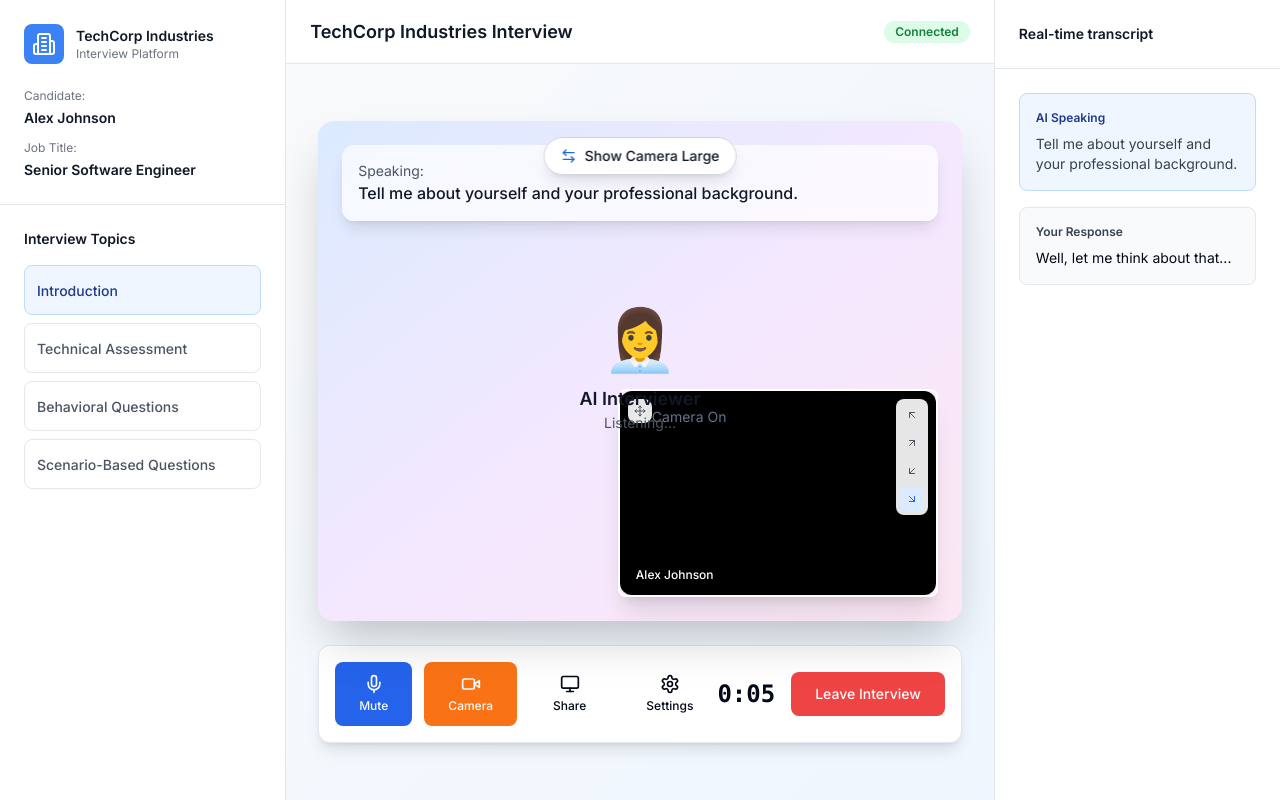
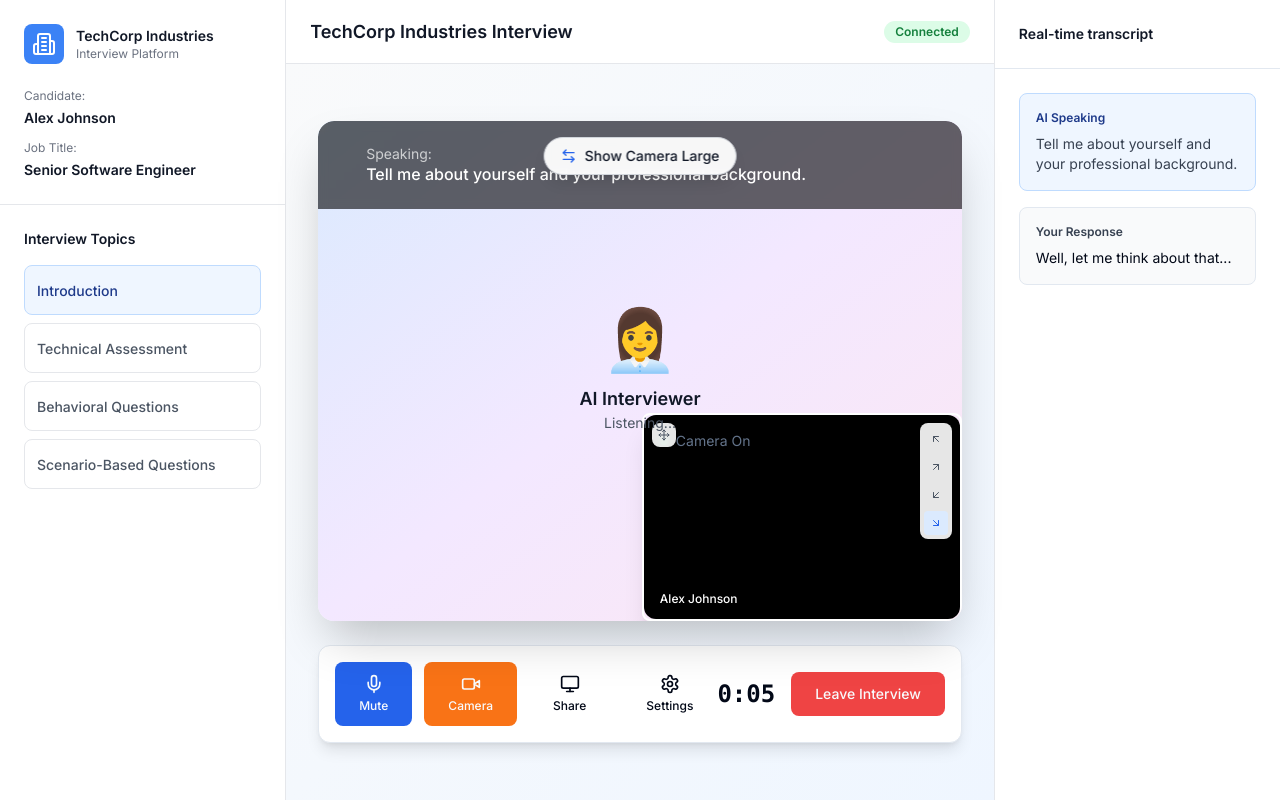
Before and after one commit to Manuel-Hub371/evalyn-ai, a Next.js app in the folder client/: page /interview in a window 1280 px wide. Built offline with nearby package versions, Linux system fonts and the light colour scheme; no server answers.

Commit message:
UI design improved

```diff
--- a/client/src/app/interview/page.tsx
+++ b/client/src/app/interview/page.tsx
@@ -284,13 +284,15 @@
                     </div>
 
                     {/* Question overlay - position based on camera position */}
-                    <div className={`absolute left-6 right-6 bg-white/70 backdrop-blur-sm rounded-xl p-4 shadow-lg ${
-                      cameraPosition.startsWith('bottom') ? 'top-6' : 'bottom-6'
+                    <div className={`absolute left-0 right-0 bg-black/60 backdrop-blur-sm ${
+                      cameraPosition.startsWith('bottom') ? 'top-0' : 'bottom-0'
                     }`}>
-                      <p className="text-sm text-gray-600">Speaking:</p>
-                      <p className="text-base font-medium text-gray-900">
-                        {currentQuestion?.text || 'Loading...'}
-                      </p>
+                      <div className="px-12 py-6">
+                        <p className="text-sm text-white/70 m-0 p-0 leading-tight">Speaking:</p>
+                        <p className="text-base font-medium text-white m-0 p-0 leading-snug">
+                          {currentQuestion?.text || 'Loading...'}
+                        </p>
+                      </div>
                     </div>
                   </>
                 ) : (
@@ -311,13 +313,15 @@
                     </div>
 
                     {/* Question overlay for swapped mode - position based on AI avatar position */}
-                    <div className={`absolute left-6 right-6 bg-white/70 backdrop-blur-sm rounded-xl p-4 shadow-lg ${
-                      cameraPosition.startsWith('bottom') ? 'top-6' : 'bottom-6'
+                    <div className={`absolute left-0 right-0 bg-black/60 backdrop-blur-sm ${
+                      cameraPosition.startsWith('bottom') ? 'top-0' : 'bottom-0'
                     }`}>
-                      <p className="text-sm text-gray-600">AI Interviewer is asking:</p>
-                      <p className="text-base font-medium text-gray-900">
-                        {currentQuestion?.text || 'Loading...'}
-                      </p>
+                      <div className="px-12 py-6">
+                        <p className="text-sm text-white/70 m-0 p-0 leading-tight">AI Interviewer is asking:</p>
+                        <p className="text-base font-medium text-white m-0 p-0 leading-snug">
+                          {currentQuestion?.text || 'Loading...'}
+                        </p>
+                      </div>
                     </div>
                   </>
                 )}
@@ -328,17 +332,17 @@
                   dragConstraints={{ left: 0, right: 0, top: 0, bottom: 0 }}
                   dragElastic={0.1}
                   className={`absolute w-80 h-52 rounded-lg overflow-hidden shadow-xl border-2 border-white ${
-                    cameraPosition === 'top-left' ? 'top-6 left-6' :
-                    cameraPosition === 'top-right' ? 'top-6 right-6' :
-                    cameraPosition === 'bottom-left' ? 'bottom-6 left-6' :
-                    'bottom-6 right-6'
+                    cameraPosition === 'top-left' ? 'top-0 left-0' :
+                    cameraPosition === 'top-right' ? 'top-0 right-0' :
+                    cameraPosition === 'bottom-left' ? 'bottom-0 left-0' :
+                    'bottom-0 right-0'
                   }`}
                   initial={false}
                   animate={{
-                    top: cameraPosition.startsWith('top') ? '1.5rem' : 'auto',
-                    bottom: cameraPosition.startsWith('bottom') ? '1.5rem' : 'auto',
-                    left: cameraPosition.endsWith('left') ? '1.5rem' : 'auto',
-                    right: cameraPosition.endsWith('right') ? '1.5rem' : 'auto',
+                    top: cameraPosition.startsWith('top') ? '0' : 'auto',
+                    bottom: cameraPosition.startsWith('bottom') ? '0' : 'auto',
+                    left: cameraPosition.endsWith('left') ? '0' : 'auto',
+                    right: cameraPosition.endsWith('right') ? '0' : 'auto',
                   }}
                   transition={{ type: 'spring', stiffness: 300, damping: 30 }}
                 >
```
